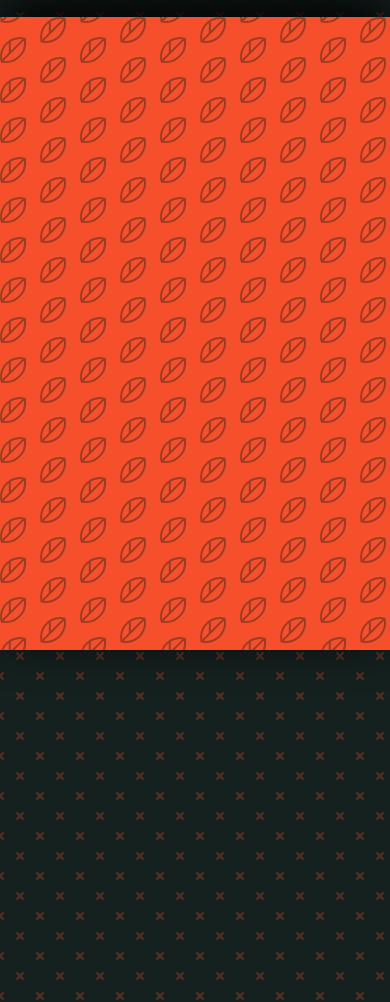
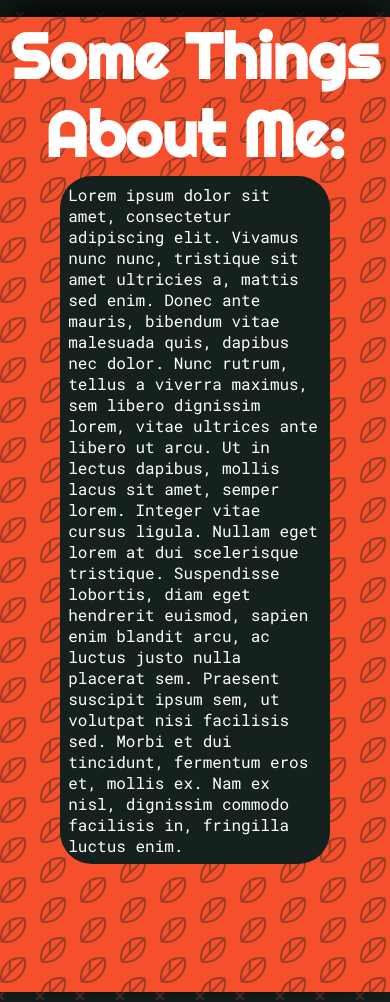
Before and after one commit to EthanMillet/Portfolio, a website: page index.html in a window 390 px wide. Shown: the part 2804-3806 px from the top of the page. Drawn offline with Linux system fonts and the light colour scheme.

Commit message:
added about me content

```diff
--- a/index.html
+++ b/index.html
@@ -97,7 +97,15 @@
         </section>
 
         <section id="AboutMe">
-
+            <div class="AboutTitle"><h2>Some Things About Me:</h2></div>
+            <div class="AboutParagraph"> <p>Lorem ipsum dolor sit amet, consectetur adipiscing elit. Vivamus nunc nunc, tristique sit amet ultricies a, mattis sed enim. Donec ante mauris, bibendum vitae malesuada quis, dapibus nec dolor. Nunc rutrum, tellus a viverra maximus, sem libero dignissim lorem, vitae ultrices ante libero ut arcu. Ut in lectus dapibus, mollis lacus sit amet, semper lorem. Integer vitae cursus ligula. Nullam eget lorem at dui scelerisque tristique. Suspendisse lobortis, diam eget hendrerit euismod, sapien enim blandit arcu, ac luctus justo nulla placerat sem. Praesent suscipit ipsum sem, ut volutpat nisi facilisis sed. Morbi et dui tincidunt, fermentum eros et, mollis ex. Nam ex nisl, dignissim commodo facilisis in, fringilla luctus enim.</p> </div>
+            <div class="links">
+                <a href="" class="TwitterImg"><img src="public/assets/svgs/twitter.svg" alt=""></a>
+                <a href="" class="InstagramIMG"> <img src="public/assets/svgs/instagram.svg" alt=""></a>
+                <a href="" class="LinkedinIMG"> <img src="public/assets/svgs/linkedinblk-.svg" alt=""></a>
+                <a href="" class="GithubIMG"> <img src="public/assets/svgs/githubblk.svg" alt=""></a>
+                <a href="" class="ResumeBTN"></a>
+            </div>
         </section>
 
 
--- a/public/css/styles.css
+++ b/public/css/styles.css
@@ -270,11 +270,34 @@ header {
 
     flex-wrap: wrap;
     display: flex;
-    flex-direction: row;
+    flex-direction: column;
     align-items: center;
     align-content: center;
     justify-content: center;
 
+  }
+
+  .AboutTitle {
+    text-align: center;
+    color: white;
+    font-family: var(--handdrawn);
+    font-size: 5vh;
+    margin-bottom: 1%;
+  }
+
+  .AboutParagraph {
+    color: white;
+    background-color: var(--darkshades);
+    padding: 2%;
+    width: 65%;
+    border-radius: 2rem;
+  }
+
+  .links {
+    display: flex;
+    flex-direction: row;
+    width: 50%;
+    height: 8rem;
   }
 
   #ContactMe {
@@ -355,6 +378,10 @@ header {
       font-size: 6vh;
     }
 
+    #AboutMe {
+      height: auto;
+    }
+
   }
   /* When the screen is less than 600 pixels wide, hide all links, except for the first one ("Home"). Show the link that contains should open and close the topnav (.icon) */
 @media screen and (max-width: 650px) {
@@ -362,17 +389,6 @@ header {
     .topnav a.icon {
       float: right;
       display: block;
-    }
-    #AboutMe {
-      flex-direction: column;
-    }
-
-    .aboutTextContainer {
-      width: 20rem;
-    }
-
-    .infoTextContainer {
-      margin-top: 5%;
     }
 
     .projectContainer {
```
Also changed, not shown: public/assets/svgs/instagram.svg (added), public/assets/svgs/twitter.svg (added).
